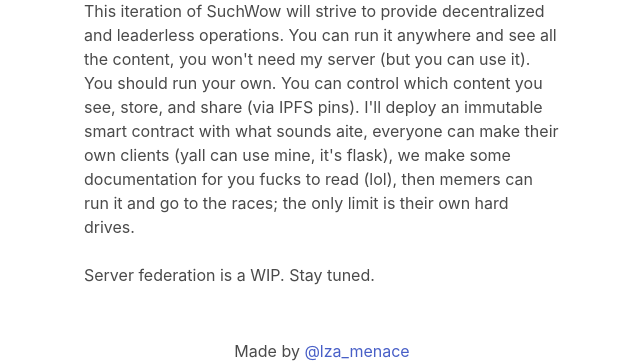
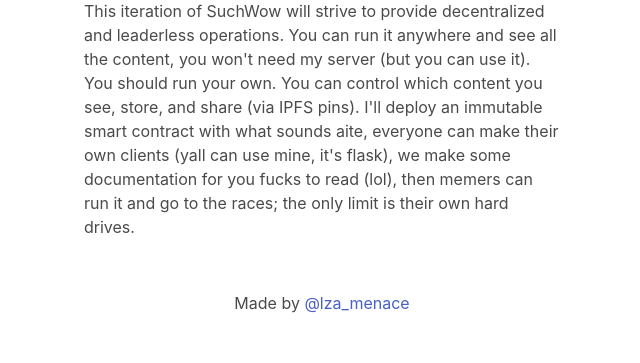
Before and after one commit to lalanza808/tubbymemes, a Flask app: template suchwowx/templates/about.html in a window 1280 px wide. Shown: the part 606-969 px from the top of the page, without its empty margins (318-958 px from the left). After the commit the page ends 919 px from the top, so only its background shows below. Run offline with Flask 2, Linux system fonts and the light colour scheme; the template is opened without the code that fills it, so the values that code supplies are empty; some libraries are stand-ins or nearby versions.

Commit message:
minor html edits

```diff
--- a/suchwowx/templates/about.html
+++ b/suchwowx/templates/about.html
@@ -30,10 +30,6 @@
               we make some documentation for you fucks to read (lol),
               then memers can run it and go to the races; the only limit is their own hard drives.
             </p>
-          </br>
-          <p>
-            Server federation is a WIP. Stay tuned.
-          </p>
           </div>
         </div>
     </div>
--- a/suchwowx/templates/meme.html
+++ b/suchwowx/templates/meme.html
@@ -65,9 +65,11 @@
             {% else %}
             <br/>
             <div id="tipButtons" class="columns" style="display:none;">
+              {% if meme.user.wownero_address %}
               <div class="column">
                 <a class="button is-info is-12" onclick="tipWOW()" id="tipWOWButton" style="width:100%;">Tip via p2p WOW</a>
               </div>
+              {% endif %}
               <div class="column">
                 <a class="button is-info is-12" onclick="tipSC()" id="tipSCButton" style="width:100%;">Tip via Smart Contract</a>
               </div>
```
